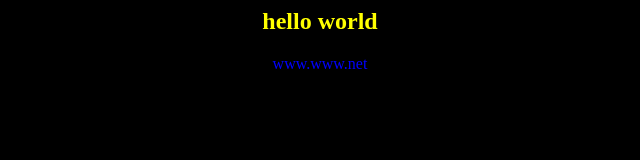
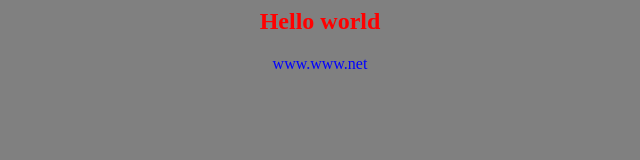
Before and after one commit to InfiNick/app-for-jenkins, a plain HTML site: page index.html in a window 1280 px wide. Shown: the whole page, without its empty margins (320-960 px from the left). Drawn offline with Linux system fonts and the light colour scheme.

Commit message:
Changed background color

```diff
--- a/index.html
+++ b/index.html
@@ -1,7 +1,7 @@
 <html>
-<body bgcolor=black>
+<body bgcolor=gray>
 <center>
-<h2><font color=yellow>hello world</font></h2>
+<h2><font color=red>Hello world</font></h2>
 <font color=blue>www.www.net</font>
 
 </center>
```
